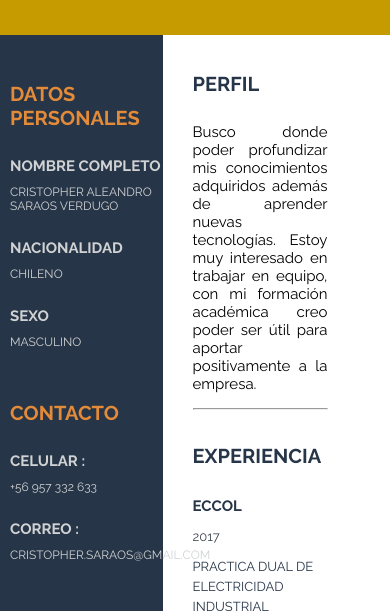
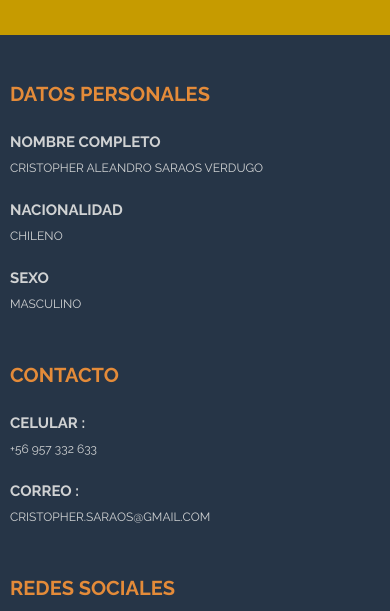
Before and after one commit to cristopheSaraosV/miCurriculum, a plain HTML site: page index.html in a window 390 px wide. Shown: the part 221-832 px from the top of the page. Drawn offline with Linux system fonts and the light colour scheme; a script that the page names is missing.

Commit message:
Add files via upload

```diff
--- a/css/style.css
+++ b/css/style.css
@@ -182,12 +182,12 @@ hr{
 @media(min-width:300px) and (max-width:699px){
 
     .infoSecundaria{
-        grid-column: span 5;
+        grid-column: 1/-1;
         padding-left: 10px;
     }
 
     .infoPrincipal{
-        grid-column: span 6;
+        grid-column: 1/-1;
     }
 }
 
```
